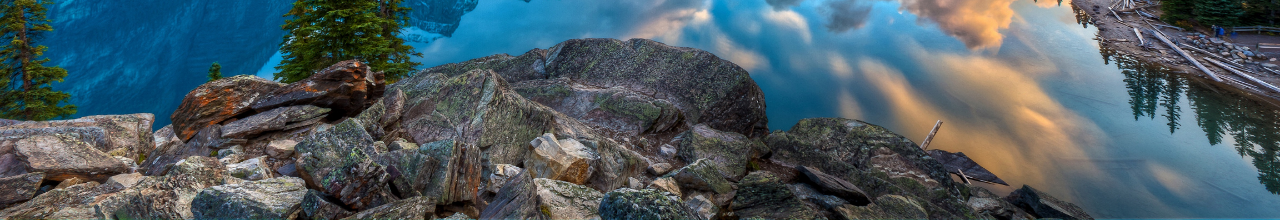
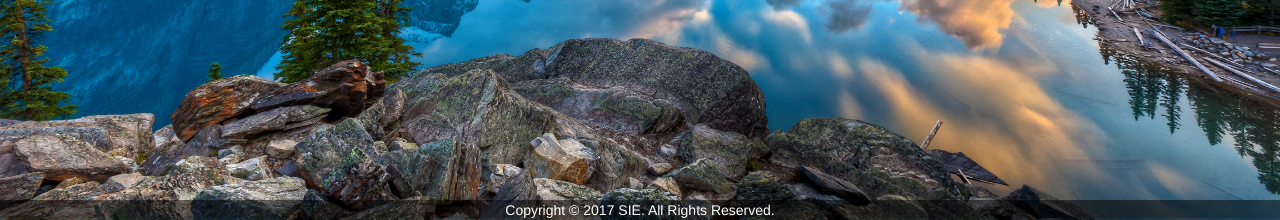
Before and after one commit to oosprey/SRPA, a Django app: page / in a window 1280 px wide. Shown: the part 580-800 px from the top of the page. Run offline with Django 3.2, Linux system fonts and the light colour scheme; the visitor is signed in with stand-in values (Sample User, id 1); parts of the project's set-up code (start-up, migrations or seed data) failed here and were passed over; some libraries are stand-ins or nearby versions.

Commit message:
[add] Copyright section.

```diff
--- a/SRPA/templates/base/layout.html
+++ b/SRPA/templates/base/layout.html
@@ -38,10 +38,10 @@
                             <a href="#" class="dropdown-toggle" data-toggle="dropdown" role="button" aria-haspopup="true" aria-expanded="false">{% trans 'Welcome' %},{{user.first_name}}<span class="caret"></span></a>
                             <ul class="dropdown-menu">
                                 <li>
-                                {% if request.user.user_info.identity == USER_IDENTITY_STUDENT %}
+                                    {% if request.user.user_info.identity == USER_IDENTITY_STUDENT %}
                                     <a href="{% url 'auth:info:student' request.user.user_info.uid %}">{% trans 'Profile' %}</a>
                                     <a href="{% url 'auth:password_change' %}">{% trans 'Update password' %}</a>
-                                {% endif %}
+                                    {% endif %}
                                 </li>
                                 <li role="separator" class="divider"></li>
                                 <li><a href="{% url 'auth:logout' %}">{% trans 'Logout' %}</a></li>
@@ -63,6 +63,14 @@
                 {% endblock %}
             </div>
         </div>
+        <div class="container-fluid copyright-section">
+            <div class="row">
+                <div class="col-xs-12">
+                    {% now "Y" as current_year %}
+                    <span>{% blocktrans %}Copyright ©  {{ current_year }} SIE. All Rights Reserved.{% endblocktrans %}</span>
+                </div>
+            </div>
+        </div>
         {% block footer_js %}
         <script type='text/javascript' src="{% static 'js/jquery.min.js'%}"></script>
         <script type='text/javascript' src="{% static 'js/bootstrap.min.js'%}"></script>
--- a/global_static/css/srpa.css
+++ b/global_static/css/srpa.css
@@ -46,3 +46,13 @@ p.text-danger{
     text-align: right;
     color: rgb(235, 66, 56);
 }
+
+.copyright-section{
+    background: rgba(0, 0, 0, 0.5);
+    color: white;
+    position: fixed;
+    bottom: 0;
+    text-align: center;
+    width: 100%;
+    z-index: -1;
+}
```
Also changed, not shown: locale/zh_Hans/LC_MESSAGES/django.po, 1 other file.
